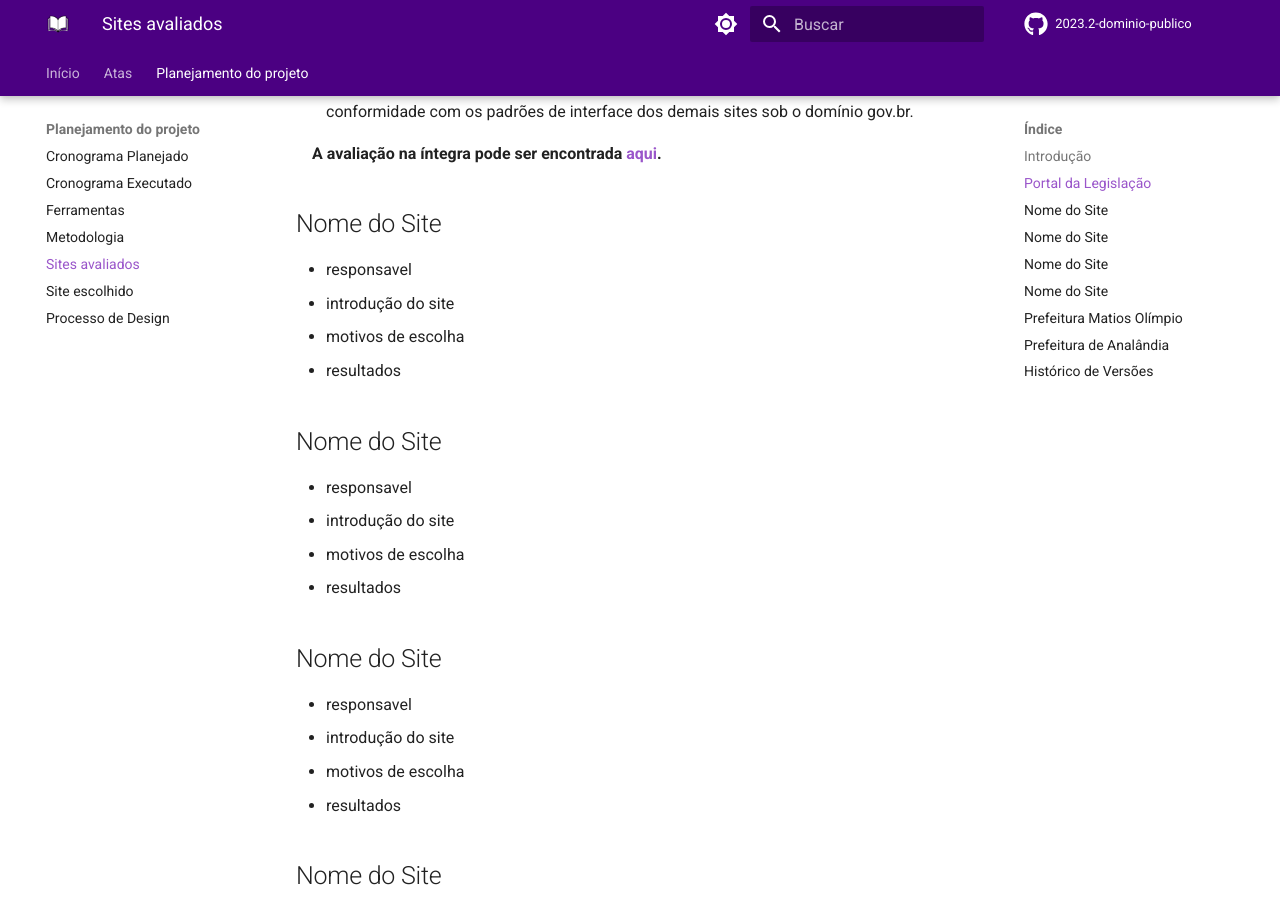
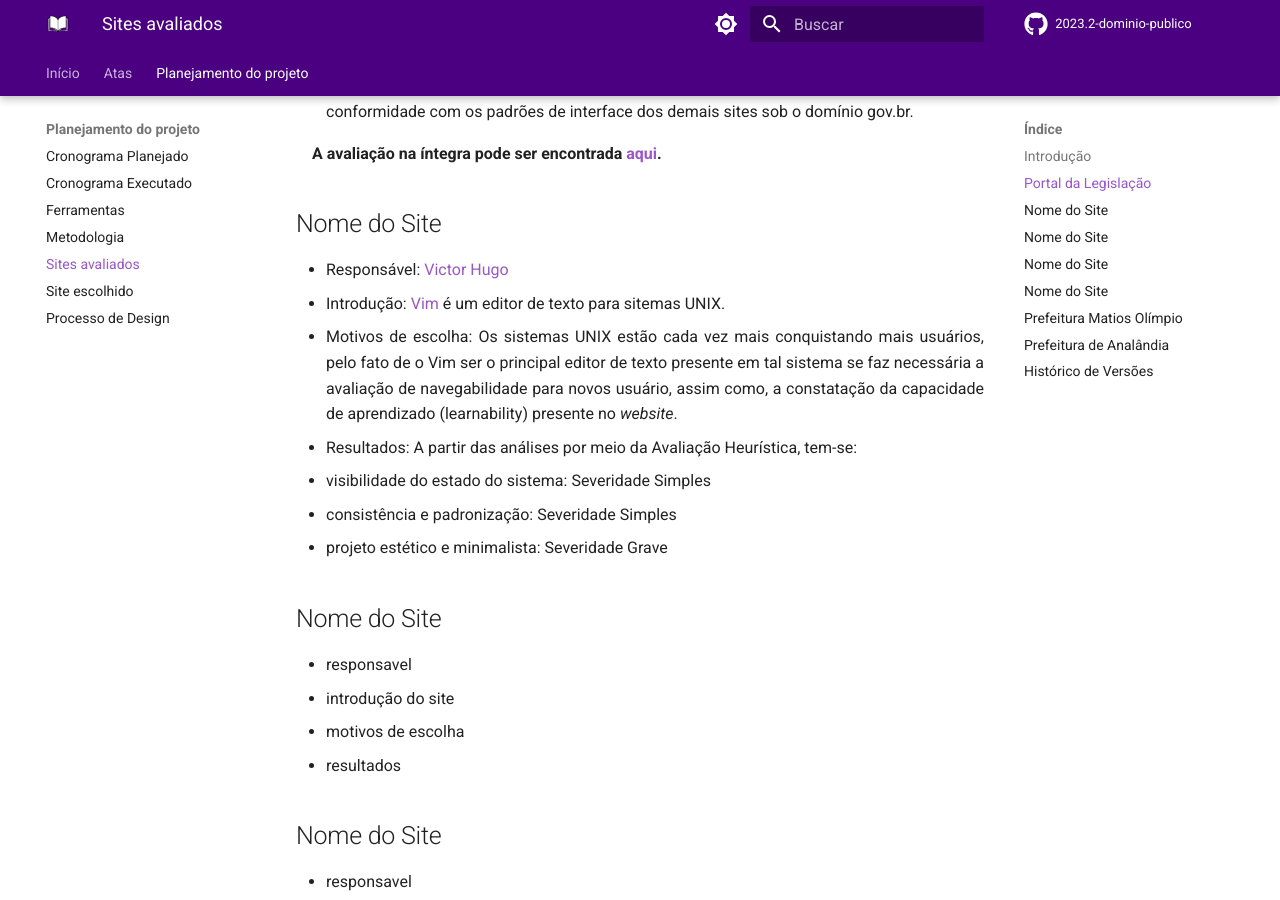
Before and after one commit to Interacao-Humano-Computador/2023.2-Dominio-Publico, an MkDocs documentation site: the page built from docs/planejamento/sites_avaliados.md, in a window 1280 px wide and 900 px high, scrolled down 565 px. Built offline with MkDocs 1.6.1 and Material for MkDocs 9.7.7, drawn with Linux system fonts in a browser that asks for light colours; comment, search, counter and statistics services are not loaded; some of the changed text lies outside the part shown.

Commit message:
docs: site avaliado Vim

```diff
--- a/docs/planejamento/sites_avaliados.md
+++ b/docs/planejamento/sites_avaliados.md
@@ -17,10 +17,13 @@
 
 ## Nome do Site
 
-- responsavel
-- introdução do site
-- motivos de escolha
-- resultados
+- Responsável: [Victor Hugo](https://github.com/ViictorHugoo)
+- Introdução: [Vim](https://www.vim.org) é um editor de texto para sitemas UNIX.
+- Motivos de escolha: Os sistemas UNIX estão cada vez mais conquistando mais usuários, pelo fato de o Vim ser o principal editor de texto presente em tal sistema se faz necessária a avaliação de navegabilidade para novos usuário, assim como, a constatação da capacidade de aprendizado (learnability) presente no _website_.
+- Resultados:  A partir das análises por meio da Avaliação Heurística, tem-se:
+- visibilidade do estado do sistema: Severidade Simples
+- consistência e padronização: Severidade Simples
+- projeto estético e minimalista: Severidade Grave
 
 ## Nome do Site
 
@@ -73,4 +76,5 @@
 | 1.0    | 28/09/2023 | Estrutura da documentação                                                    | [Victor Hugo](https://github.com/ViictorHugoo)  | [Maria Alice](https://github.com/Maliz30)      |
 | 1.1    | 28/09/2023 | Avaliação do [Portal da Legislação](http://www4.planalto.gov.br/legislacao/) | [Luciano Ricardo](https://github.com/l-ricardo) | [Victor Hugo](https://github.com/ViictorHugoo) |
 | 1.2    | 29/09/2023 | Avaliação do [Analãndia](https://www.analandia.sp.gov.br/)                   | [Harry](https://github.com/harry-cmartin)       | [Victor Hugo](https://github.com/ViictorHugoo) |
-| 1.3   | 29/09/2023       | Avaliação do [Matias Olimpio](https://www.matiasolimpio.pi.gov.br/)                                                                    | [Gustavo França](https://github.com/gustavofbs)                                       |   [Luciano Ricardo](https://github.com/l-ricardo) e [Victor Hugo](https://github.com/ViictorHugoo)                                  |
+| 1.3    | 29/09/2023 | Avaliação do [Matias Olimpio](https://www.matiasolimpio.pi.gov.br/)          | [Gustavo França](https://github.com/gustavofbs) | [Luciano Ricardo](https://github.com/l-ricardo) e [Victor Hugo](https://github.com/ViictorHugoo)|
+| 1.4    | 30/09/2023 | Avaliação do [Vim](https://www.vim.org)                                      | [Victor Hugo](https://github.com/ViictorHugoo)  | [Luciano Ricardo](https://github.com/l-ricardo)|
```
